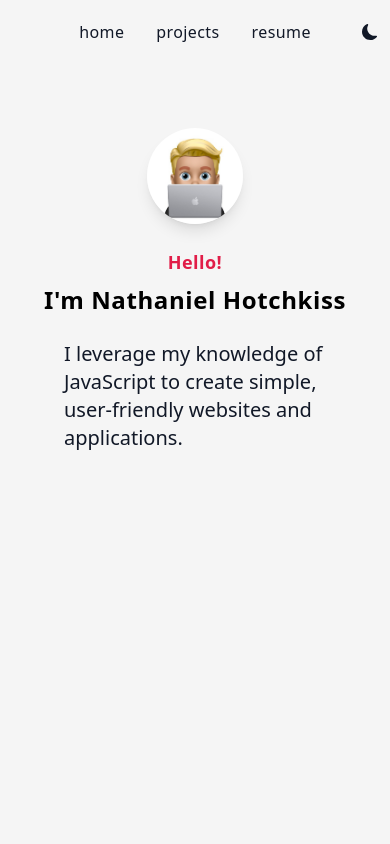
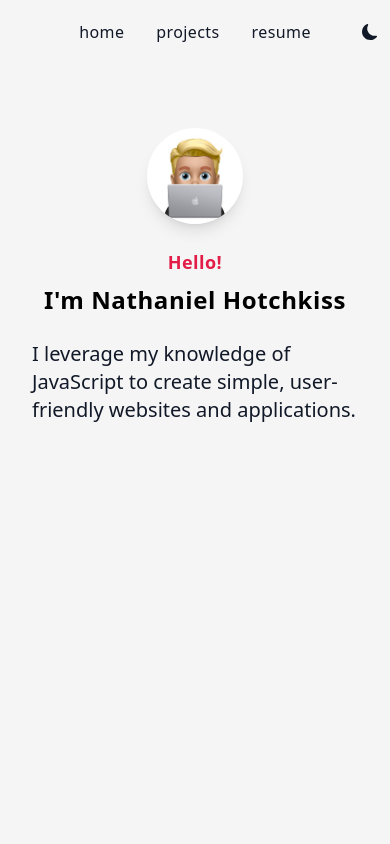
Before and after one commit to NathanielHotchkiss/Portfolio, a React (Create React App) app: page / in a window 390 px wide. Shown: the top 844 px of the page. Built offline with nearby package versions, Linux system fonts and the light colour scheme.

Commit message:
theme changes

```diff
--- a/src/components/Home.jsx
+++ b/src/components/Home.jsx
@@ -23,7 +23,7 @@ export default function Home() {
             </div>
           </h1>
         </div>
-        <div className="my-6 max-w-prose mx-16 md:mx-24">
+        <div className="my-6 max-w-prose mx-8 sm:mx-16 md:mx-24">
           <p className="text-xl">
             I leverage my knowledge of JavaScript to create simple,
             user-friendly websites and applications.
```
